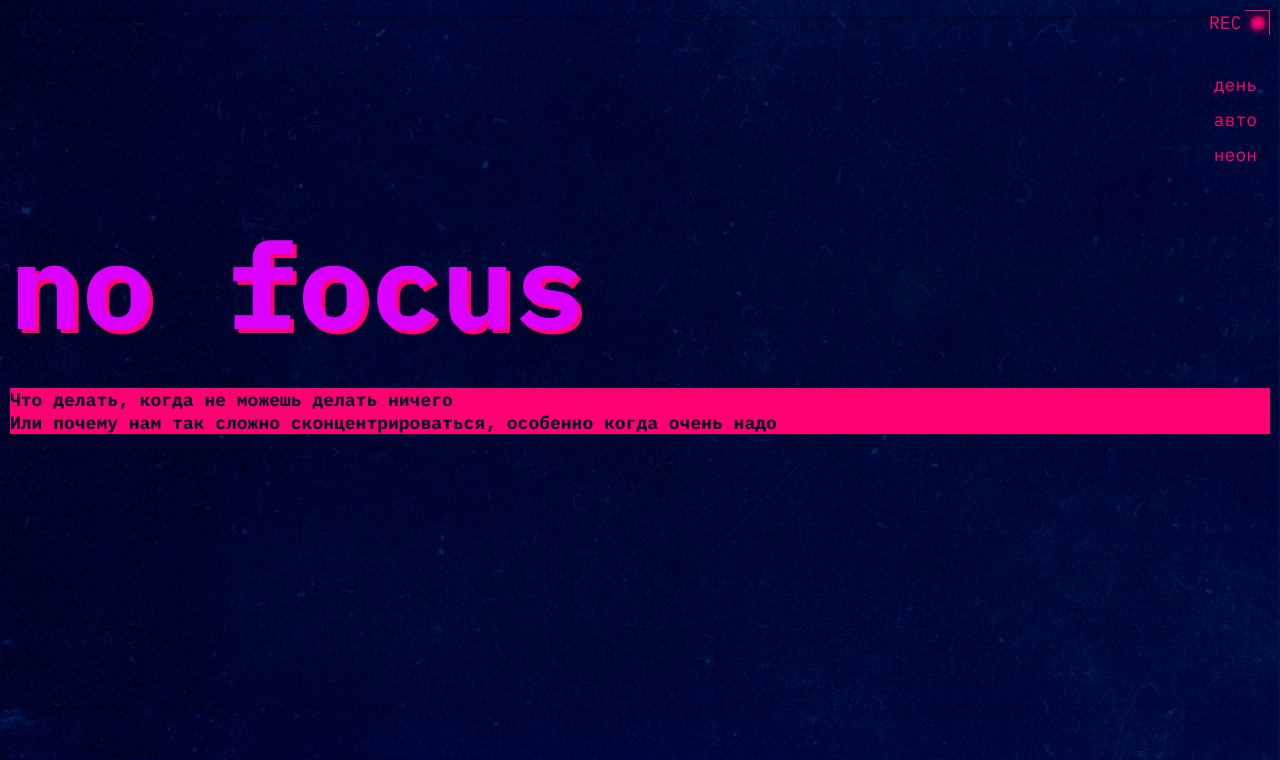
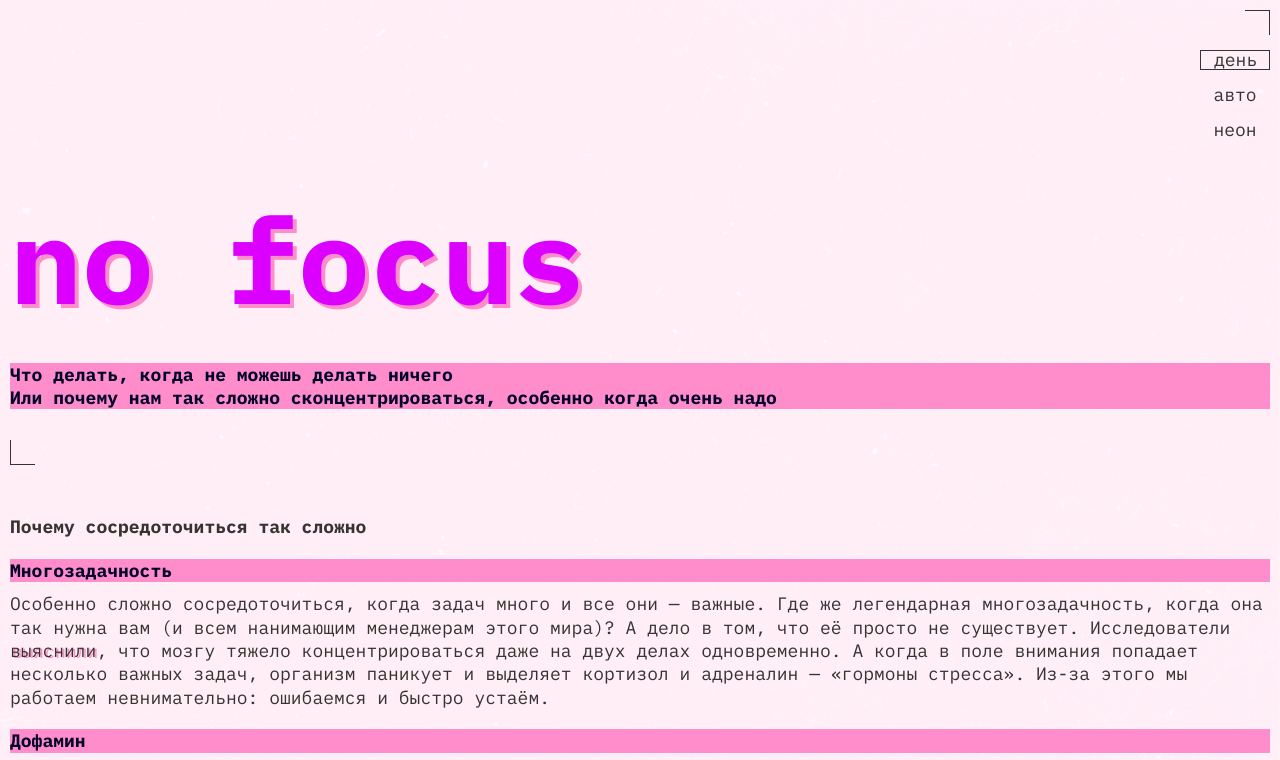
Before and after one commit to Radikz2707/slozhno-sosredotochitsya, a plain HTML site: page index.html in a window 1280 px wide. Both pictures are taken after a click on the button "день". Shown: the top 760 px of the page. Drawn offline with Linux system fonts and the light colour scheme.

Commit message:
Сверстал светлую тему под мобилу

```diff
--- a/index.html
+++ b/index.html
@@ -10,8 +10,8 @@
     <link rel="stylesheet" href="./styles/globals.css" />
     <link rel="stylesheet" href="./styles/variables.css" />
     <link rel="stylesheet" href="./styles/style.css" />
-    <link rel="stylesheet" href="./styles/dark.css" />
-    <link rel="stylesheet" href="./styles/light.css" />
+    <link rel="stylesheet" media="(prefers-color-scheme: dark)" href="./styles/dark.css" />
+    <link rel="stylesheet" media="(prefers-color-scheme: light)" href="./styles/light.css" />
     <title>Сложно сосредоточиться</title>
   </head>
   <body class="page">
@@ -71,7 +71,7 @@
                   важные. Где же легендарная многозадачность, когда она так
                   нужна вам (и всем нанимающим менеджерам этого мира)? А дело в
                   том, что её просто не существует. Исследователи
-                  <span class="shadow-text">выяснили</span>, что мозгу тяжело
+                  <a target="_blank" href="https://dana.org/article/multicosts-of-multitasking/" class="shadow-text">выяснили</a>, что мозгу тяжело
                   концентрироваться даже на двух делах одновременно. А когда в
                   поле внимания попадает несколько важных задач, организм
                   паникует и выделяет кортизол и адреналин — «гормоны стресса».
@@ -184,7 +184,7 @@
                 </h3>
                 <p class="main__content-text_description">
                   Или даже пробегитесь. Лучше найти парк или лес: один
-                  эксперимент <span class="shadow-text">показал</span>, что
+                  эксперимент <a target="_blank" href="https://www.sciencedirect.com/science/article/abs/pii/S0272494415000328" class="shadow-text">показал</a>, что
                   созерцание природы повышает концентрацию, в то время как после
                   просмотра городских пейзажей она наоборот понижается. Можно
                   совместить прогулку с физическими упражнениями или бегом — так
@@ -249,6 +249,14 @@
           </li>
           <li class="main__content-img-item">
             <img
+              src="./images/books.png"
+              loading="lazy"
+              alt="Закат солнца среди гор"
+              class="main__content-img-photo"
+            />
+          </li>
+          <li class="main__content-img-item">
+            <img
               src="./images/street.png"
               loading="lazy"
               alt="Закат солнца среди гор"
--- a/styles/dark.css
+++ b/styles/dark.css
@@ -9,4 +9,11 @@
     Так стили написанные ниже будут иметь больший вес,
     чем стили в медиазапросе предпочтений пользователя
   */
+
+  background-image: url(../images/cover-image-dark.png);
+
 }
+
+.header__theme-menu-button:hover  {
+  border: 1px solid var(--button_hover-border_color);
+}
--- a/styles/globals.css
+++ b/styles/globals.css
@@ -40,3 +40,7 @@ a {
   font-size: inherit;
   line-height: inherit;
 }
+
+a {
+  text-decoration: none;
+}
--- a/styles/light.css
+++ b/styles/light.css
@@ -9,4 +9,29 @@
     Так стили написанные ниже будут иметь больший вес,
     чем стили в медиазапросе предпочтений пользователя
   */
+
+  --accent-color: #353430;
+  --shadow_color: #FF8DCB;
+  --text_color: #353430;
+  --shadow-text_border-color: #353430;
+  --button_hover-border_color: rgba(50, 49, 45, 0.40);
+
+
+  background-image: url(../images/cover-image-light.png);
 }
+
+.page.theme_light .decorated-zone {
+  display: none;
+}
+.header__theme-menu-button:hover  {
+  border: 1px solid var(--button_hover-border_color);
+}
+.header__theme-menu-button:focus-visible  {
+  border-block-end: 1px solid var(--accent-color);
+}
+.title-decor  {
+  background-color: var(--shadow_color);
+}
+.shadow-text:focus-visible  {
+  border: 1px solid var(--shadow-text_border-color);
+}
--- a/styles/style.css
+++ b/styles/style.css
@@ -18,10 +18,9 @@
 
 .header {
   inline-size: 100%;
-  block-size: 100vh;
   position: relative;
 }
-.header::before {
+.header::before, footer::before{
   content: "";
   position: absolute;
   left: 0;
@@ -32,7 +31,7 @@
   border-inline-start: 1px solid var(--accent-color);
   border-block-end: 1px solid var(--accent-color);
 }
-.header::after {
+.header::after, footer::after {
   content: "";
   position: absolute;
   top: 0;
@@ -85,6 +84,7 @@
 .header__theme-menu-button {
   outline: none;
   border: 0;
+  inline-size: 70px;
   padding: 0 13px;
   color: var(--accent-color);
   background-color: transparent;
@@ -97,16 +97,33 @@
   text-transform: lowercase;
   cursor: pointer;
 }
+
+.header__theme-menu-button_active {
+  border: 1px solid var(--accent-color);
+}
+.header__theme-menu-button:hover  {
+  border: 1px solid var(--button_hover-border_color);
+}
+.header__theme-menu-button:focus  {
+  appearance: none;
+  outline: none;
+  border: 0;
+}
+.header__theme-menu-button:focus-visible  {
+  border-block-end: 1px solid var(--accent-color);
+}
+
 .header__title {
   margin-block-start: 70px;
 }
 .title  {
   color: #db00ff;
-  text-shadow: 4px 4px 0px var(--accent-color);
+  text-shadow: 4px 4px 0px var(--shadow_color);
   font-size: clamp(7.25rem, 7.0115rem + 1.0178vw, 7.5rem);
   font-style: normal;
   font-weight: 700;
   line-height: 83.5%;
+  text-transform: lowercase;
 }
 .header__subtitle {
   margin: 53px 0 66px;
@@ -155,19 +172,30 @@
   row-gap: 10px;
 }
 .main__content-text_description {
-  color: #f1b2ce;
+  color: var(--text_color);
   font-size: 18px;
   font-style: normal;
   font-weight: 400;
   line-height: 23.4px;
 }
 .shadow-text {
-  color: #F1B2CE;
+  color: var(--text_color);
   font-size: 18px;
   font-style: normal;
   font-weight: 400;
   line-height: normal;
-  text-shadow: 2px 1px 0 var(--accent-color);
+  text-shadow: 2px 1px 0 var(--shadow_color);
+}
+.shadow-text:hover {
+  border-block-end: 1px solid var(--shadow-text_border-color);
+}
+.shadow-text:focus  {
+  appearance: none;
+  outline: none;
+  border: 0;
+}
+.shadow-text:focus-visible  {
+  border: 1px solid var(--shadow-text_border-color);
 }
 .main__content-img {
   inline-size: 100%;
@@ -193,4 +221,5 @@
   flex-flow: column nowrap;
   justify-content: center;
   align-items: center;
+  position: relative;
 }
--- a/styles/variables.css
+++ b/styles/variables.css
@@ -5,4 +5,9 @@
 
 :root {
   --accent-color: #ff0070;
+  --shadow_color: #ff0070;
+  --text_color: #F1B2CE;
+  --shadow-text_border-color: #F1B2CE;
+  --button_hover-border_color: rgba(255, 0, 111.89, 0.40);
+
 }
```
